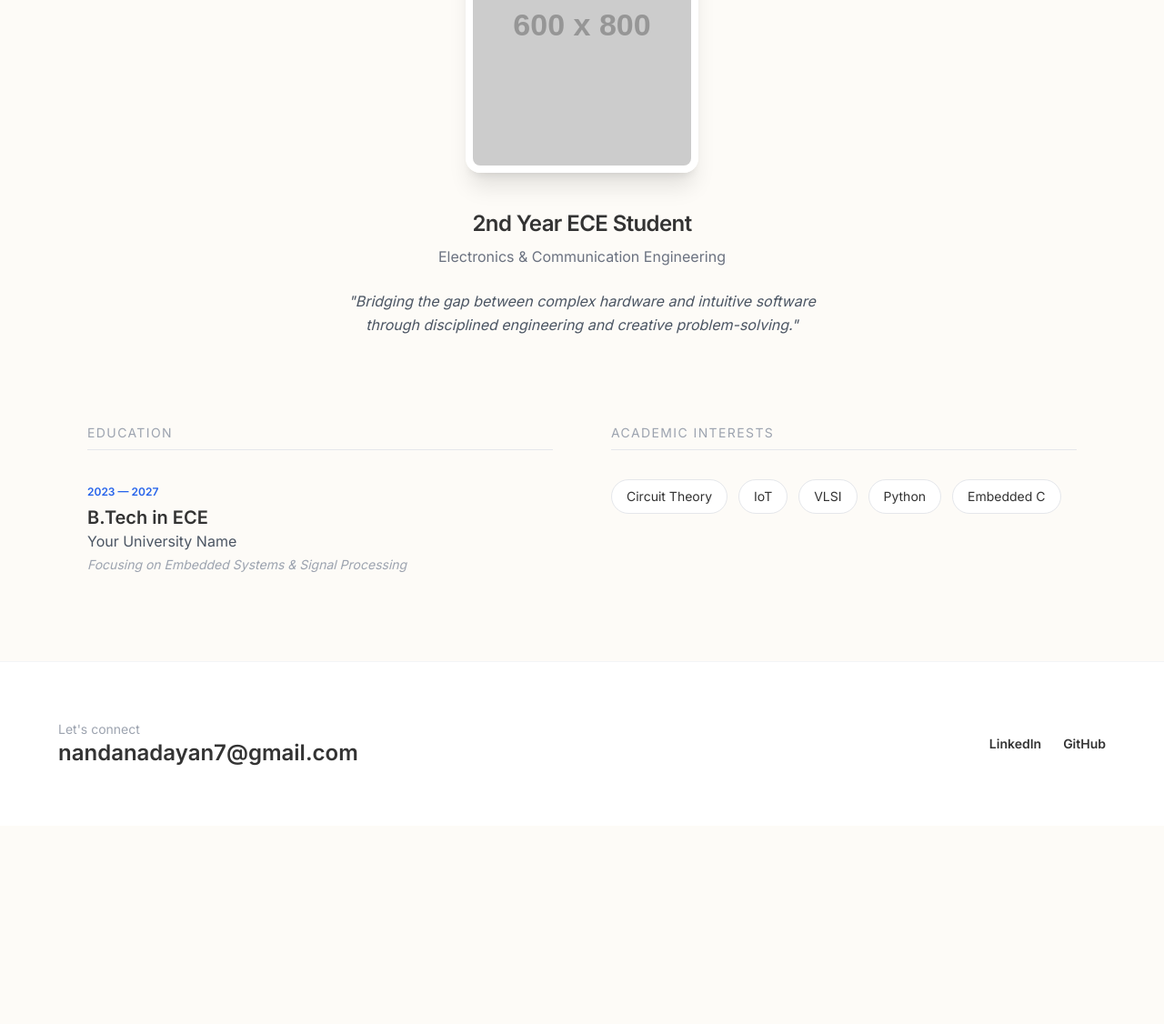
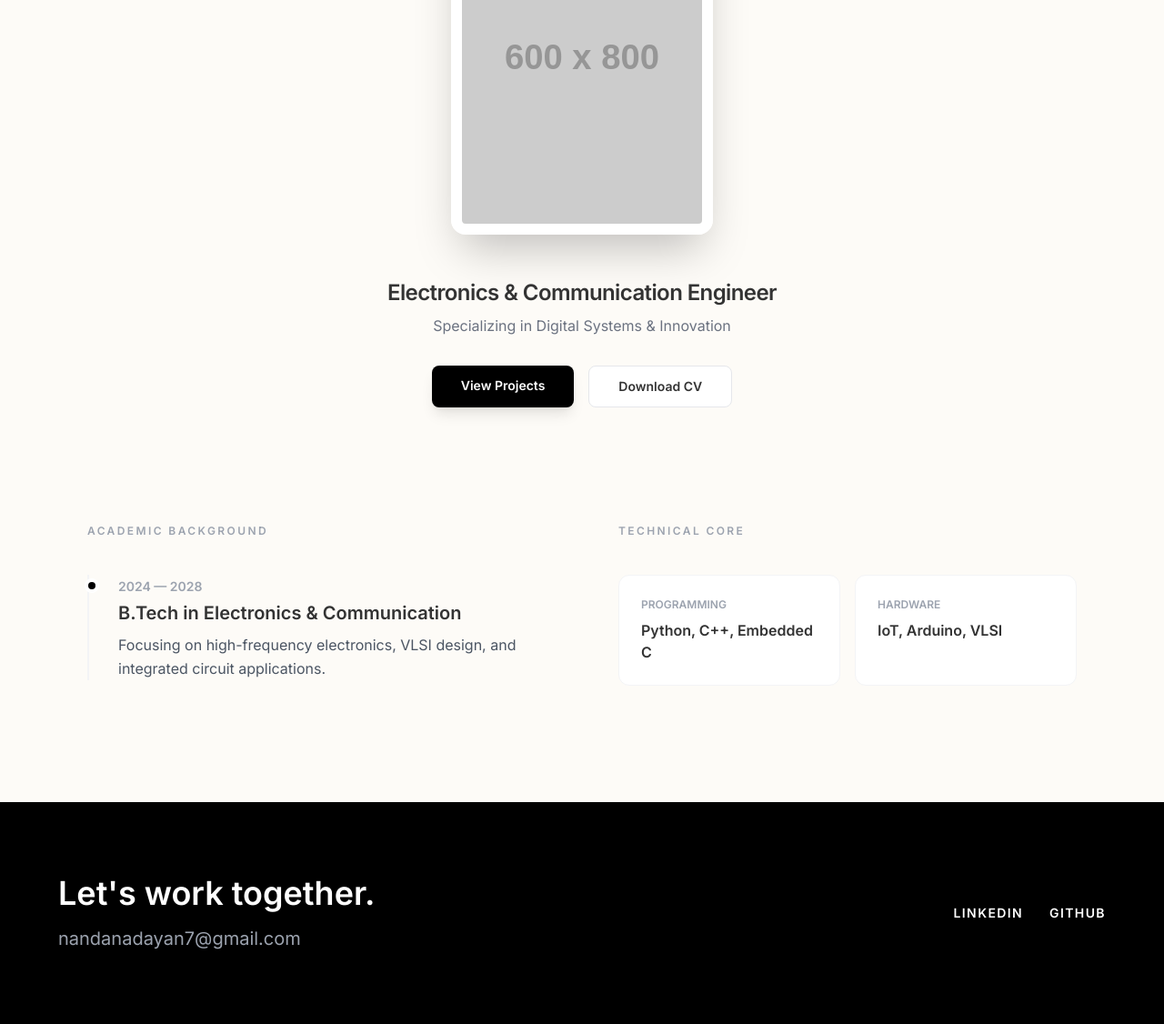
Before and after one commit to nandanadayan7-prog/portfolio., a plain HTML site: page index.html in a window 1280 px wide. Shown: the part 312-1438 px from the top of the page at 91% size. Before the commit the page ends 1220 px from the top, so only its background shows below. Drawn offline with nearby package versions, Linux system fonts and the light colour scheme; placeholder pictures from the web are drawn by us.

Commit message:
Update index.html

```diff
--- a/index.html
+++ b/index.html
@@ -7,77 +7,82 @@
     <script src="https://cdn.tailwindcss.com"></script>
     <link href="https://fonts.googleapis.com/css2?family=Inter:wght@300;400;600&family=Syne:wght@700;800&display=swap" rel="stylesheet">
     <style>
-        body { font-family: 'Inter', sans-serif; background-color: #FDFBF7; color: #333; }
+        body { font-family: 'Inter', sans-serif; background-color: #FDFBF7; color: #333; scroll-behavior: smooth; }
         .hero-title { font-family: 'Syne', sans-serif; font-size: clamp(3rem, 12vw, 10rem); }
-        .section-number { font-family: 'Syne', sans-serif; opacity: 0.1; font-size: 4rem; }
-        .card-hover:hover { transform: translateY(-5px); transition: all 0.3s ease; }
+        .project-number { font-family: 'Syne', sans-serif; font-size: 5rem; line-height: 1; color: #EAE6DF; }
     </style>
 </head>
 <body>
 
-    <nav class="flex justify-between items-center px-8 py-6 sticky top-0 bg-[#FDFBF7]/90 backdrop-blur-sm z-50">
+    <nav class="flex justify-between items-center px-8 py-6 sticky top-0 bg-[#FDFBF7]/90 backdrop-blur-md z-50">
         <div class="text-xl font-bold tracking-tighter text-gray-900">ND.25</div>
         <div class="space-x-8 hidden md:block text-xs font-semibold uppercase tracking-widest text-gray-500">
+            <a href="#work" class="hover:text-black transition">Work</a>
             <a href="#about" class="hover:text-black transition">About</a>
-            <a href="#experience" class="hover:text-black transition">Path</a>
-            <a href="#projects" class="hover:text-black transition">Works</a>
+            <a href="mailto:nandanadayan7@gmail.com" class="hover:text-black transition">Contact</a>
         </div>
-        <a href="mailto:nandanadayan7@gmail.com" class="text-sm font-medium border-b-2 border-black pb-1 hover:text-gray-500 hover:border-gray-500 transition">Get in touch</a>
+        <a href="mailto:nandanadayan7@gmail.com" class="bg-black text-white px-5 py-2 rounded-full text-xs font-bold hover:bg-gray-800 transition">HIRE ME</a>
     </nav>
 
     <section class="relative flex flex-col items-center pt-12 px-6">
         <h1 class="hero-title text-[#EAE6DF] leading-none select-none text-center">NANDANA D</h1>
 
-        <div class="relative -mt-12 md:-mt-24 w-64 h-80 rounded-2xl overflow-hidden shadow-xl z-10 border-8 border-white">
-            <img src="https://via.placeholder.com/600x800" alt="Nandana D Portrait" class="object-cover w-full h-full grayscale hover:grayscale-0 transition duration-500">
+        <div class="relative -mt-12 md:-mt-24 w-72 h-96 rounded-2xl overflow-hidden shadow-2xl z-10 border-[12px] border-white">
+            <img src="https://via.placeholder.com/600x800" alt="Nandana D" class="object-cover w-full h-full grayscale hover:grayscale-0 transition duration-700">
         </div>
 
-        <div class="mt-10 text-center max-w-xl z-20">
-            <h2 class="text-2xl font-semibold tracking-tight">2nd Year ECE Student</h2>
-            <p class="text-gray-500 mt-2 font-medium">Electronics & Communication Engineering</p>
-            <p class="mt-6 text-gray-600 leading-relaxed italic">
-                "Bridging the gap between complex hardware and intuitive software through disciplined engineering and creative problem-solving."
-            </p>
+        <div class="mt-12 text-center max-w-xl z-20">
+            <h2 class="text-2xl font-bold tracking-tight">Electronics & Communication Engineer</h2>
+            <p class="text-gray-500 mt-2 font-medium">Specializing in Digital Systems & Innovation</p>
+
+            <div class="mt-8 flex justify-center gap-4">
+                <a href="#work" class="bg-black text-white px-8 py-3 rounded-lg text-sm font-bold shadow-lg hover:bg-gray-800 transition">View Projects</a>
+                <a href="#" class="bg-white border border-gray-200 px-8 py-3 rounded-lg text-sm font-bold hover:bg-gray-50 transition">Download CV</a>
+            </div>
         </div>
     </section>
 
-    <section id="experience" class="max-w-6xl mx-auto py-24 px-8">
-        <div class="grid md:grid-cols-2 gap-16">
+    <section id="about" class="max-w-6xl mx-auto py-32 px-8">
+        <div class="grid md:grid-cols-2 gap-20">
 
             <div>
-                <h3 class="text-sm uppercase tracking-widest text-gray-400 mb-8 border-b pb-2">Education</h3>
-                <div class="space-y-8">
-                    <div>
-                        <span class="text-xs font-bold text-blue-600">2023 — 2027</span>
-                        <h4 class="text-xl font-bold mt-1">B.Tech in ECE</h4>
-                        <p class="text-gray-600">Your University Name</p>
-                        <p class="text-sm text-gray-400 mt-1 italic">Focusing on Embedded Systems & Signal Processing</p>
+                <h3 class="text-xs uppercase tracking-[0.2em] text-gray-400 mb-10 font-bold">Academic Background</h3>
+                <div class="relative border-l-2 border-gray-100 pl-8 space-y-12">
+                    <div class="relative">
+                        <div class="absolute -left-[37px] top-1 w-4 h-4 rounded-full bg-black border-4 border-white"></div>
+                        <span class="text-sm font-bold text-gray-400">2024 — 2028</span>
+                        <h4 class="text-xl font-extrabold mt-1">B.Tech in Electronics & Communication</h4>
+                        <p class="text-gray-600 mt-2 leading-relaxed">Focusing on high-frequency electronics, VLSI design, and integrated circuit applications.</p>
                     </div>
                 </div>
             </div>
 
             <div>
-                <h3 class="text-sm uppercase tracking-widest text-gray-400 mb-8 border-b pb-2">Academic Interests</h3>
-                <div class="flex flex-wrap gap-3">
-                    <span class="px-4 py-2 bg-white border border-gray-200 rounded-full text-sm">Circuit Theory</span>
-                    <span class="px-4 py-2 bg-white border border-gray-200 rounded-full text-sm">IoT</span>
-                    <span class="px-4 py-2 bg-white border border-gray-200 rounded-full text-sm">VLSI</span>
-                    <span class="px-4 py-2 bg-white border border-gray-200 rounded-full text-sm">Python</span>
-                    <span class="px-4 py-2 bg-white border border-gray-200 rounded-full text-sm">Embedded C</span>
+                <h3 class="text-xs uppercase tracking-[0.2em] text-gray-400 mb-10 font-bold">Technical Core</h3>
+                <div class="grid grid-cols-2 gap-4">
+                    <div class="p-6 bg-white border border-gray-100 rounded-xl hover:shadow-md transition">
+                        <p class="text-xs font-bold text-gray-400 uppercase mb-2">Programming</p>
+                        <p class="font-bold">Python, C++, Embedded C</p>
+                    </div>
+                    <div class="p-6 bg-white border border-gray-100 rounded-xl hover:shadow-md transition">
+                        <p class="text-xs font-bold text-gray-400 uppercase mb-2">Hardware</p>
+                        <p class="font-bold">IoT, Arduino, VLSI</p>
+                    </div>
                 </div>
             </div>
+
         </div>
     </section>
 
-    <footer class="bg-white py-16 px-8 border-t border-gray-100">
-        <div class="max-w-6xl mx-auto flex flex-col md:flex-row justify-between items-center gap-8">
-            <div>
-                <p class="text-gray-400 text-sm">Let's connect</p>
-                <a href="mailto:nandanadayan7@gmail.com" class="text-2xl font-bold hover:text-blue-600 transition">nandanadayan7@gmail.com</a>
+    <footer class="bg-black text-white py-20 px-8">
+        <div class="max-w-6xl mx-auto flex flex-col md:flex-row justify-between items-start md:items-center">
+            <div class="mb-10 md:mb-0">
+                <h2 class="text-4xl font-bold mb-4">Let's work together.</h2>
+                <a href="mailto:nandanadayan7@gmail.com" class="text-gray-400 text-xl hover:text-white transition">nandanadayan7@gmail.com</a>
             </div>
-            <div class="flex gap-6">
-                <a href="#" class="text-sm font-semibold hover:underline underline-offset-4">LinkedIn</a>
-                <a href="#" class="text-sm font-semibold hover:underline underline-offset-4">GitHub</a>
+            <div class="space-x-6 text-sm font-bold uppercase tracking-widest">
+                <a href="#" class="hover:text-blue-400 transition">LinkedIn</a>
+                <a href="#" class="hover:text-gray-400 transition">GitHub</a>
             </div>
         </div>
     </footer>
```
